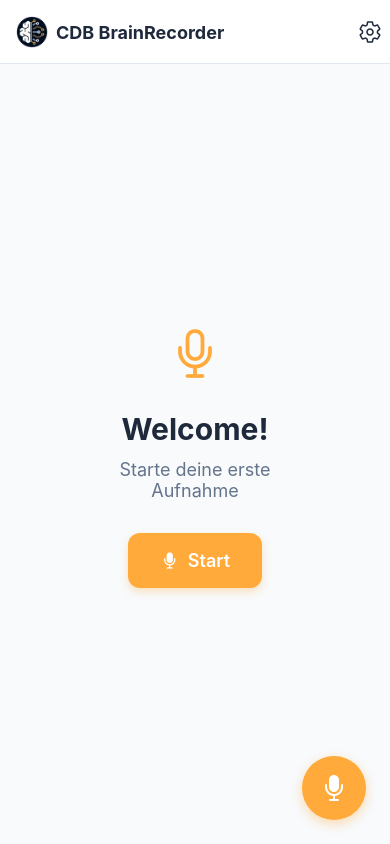
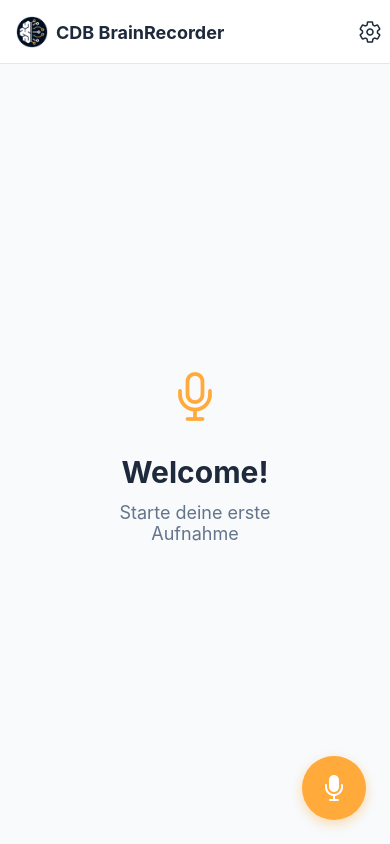
Before and after one commit to shortcutchris/cdb_brainrecorder_v2, a React Native app in the folder audio-memo-app/: screen /Home in a window 390 px wide. Built offline with nearby package versions, Linux system fonts and the light colour scheme.

Commit message:
cleanup: Redundanten Start-Button im Welcome Screen entfernt
- Start-Button aus Empty State entfernt
- FAB (Floating Action Button) ist ausreichend
- Ungenutzte Styles (startButton, startButtonText) entfernt
- Cleaner, minimaleres UI

```diff
--- a/audio-memo-app/screens/HomeScreen.tsx
+++ b/audio-memo-app/screens/HomeScreen.tsx
@@ -78,13 +78,6 @@ export default function HomeScreen({ navigation }: Props) {
           <Text style={[styles.welcomeSubtitle, { color: colors.textSecondary }]}>
             Starte deine erste{'\n'}Aufnahme
           </Text>
-          <TouchableOpacity
-            onPress={handleStartRecording}
-            style={[styles.startButton, { backgroundColor: colors.primary }]}
-          >
-            <Ionicons name="mic" size={20} color="#FFFFFF" style={{ marginRight: 8 }} />
-            <Text style={styles.startButtonText}>Start</Text>
-          </TouchableOpacity>
         </View>
 
         {/* FAB for consistency (even in empty state) */}
@@ -164,25 +157,7 @@ const styles = StyleSheet.create({
   },
   welcomeSubtitle: {
     fontSize: 18,
-    marginBottom: 32,
     textAlign: 'center',
-  },
-  startButton: {
-    flexDirection: 'row',
-    alignItems: 'center',
-    borderRadius: 12,
-    paddingHorizontal: 32,
-    paddingVertical: 16,
-    shadowColor: '#ffaa3a',
-    shadowOffset: { width: 0, height: 4 },
-    shadowOpacity: 0.3,
-    shadowRadius: 8,
-    elevation: 6,
-  },
-  startButtonText: {
-    color: '#FFFFFF',
-    fontSize: 18,
-    fontWeight: '600',
   },
   header: {
     flexDirection: 'row',
```
